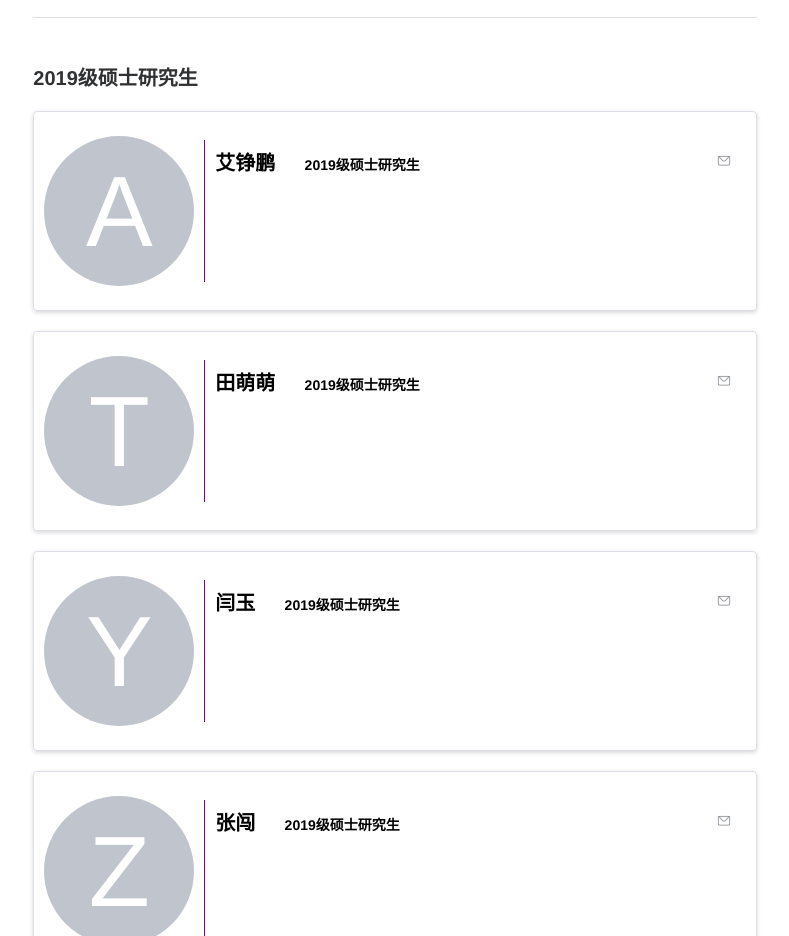
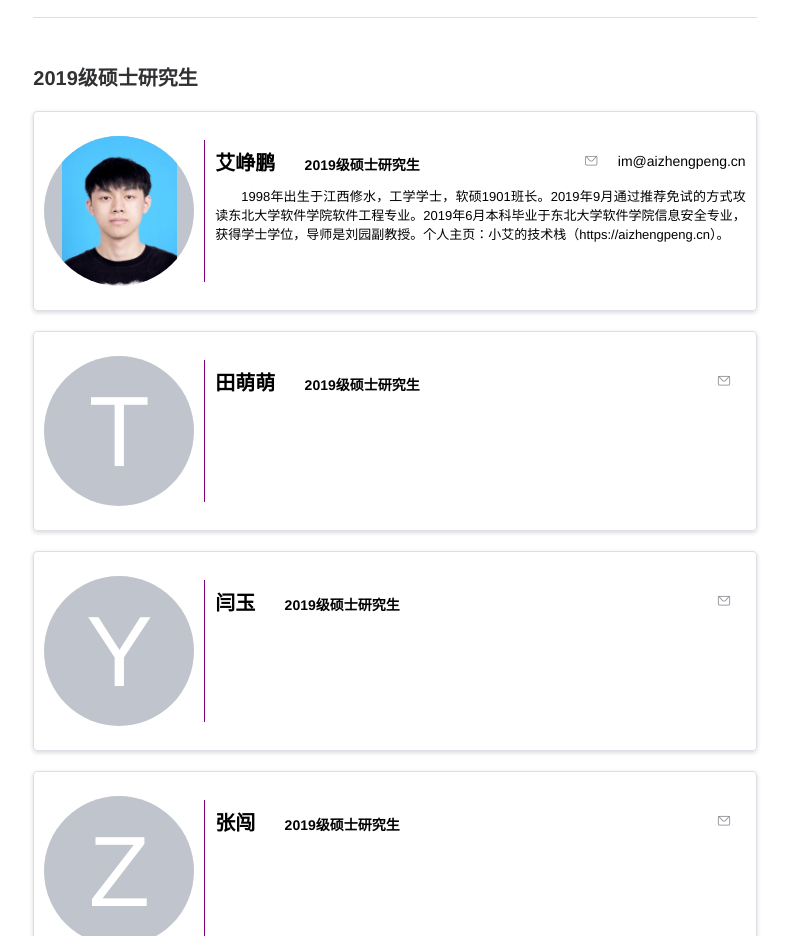
Before and after one commit to thothsun/blockchain-lab, a Nuxt app: page /members in a window 1280 px wide. Shown: the part 2240-3176 px from the top of the page, without its empty margins (245-1034 px from the left). Built offline with nearby package versions, Linux system fonts and the light colour scheme.

Commit message:
添加个人介绍

```diff
--- a/pages/members.vue
+++ b/pages/members.vue
@@ -104,12 +104,12 @@
           <h1>2019级硕士研究生</h1>
 
           <member
-            name="艾铮鹏"
-            avatar=""
+            name="艾峥鹏"
+            avatar="avatar/aizhengpeng.jpg"
             letter="A"
             position="2019级硕士研究生"
-            email=""
-            description=""
+            email="im@aizhengpeng.cn"
+            description="1998年出生于江西修水，工学学士，软硕1901班长。2019年9月通过推荐免试的方式攻读东北大学软件学院软件工程专业。2019年6月本科毕业于东北大学软件学院信息安全专业，获得学士学位，导师是刘园副教授。个人主页：小艾的技术栈（https://aizhengpeng.cn）。"
           ></member>
 
           <member
```
Also changed, not shown: static/avatar/aizhengpeng.jpg (added).
